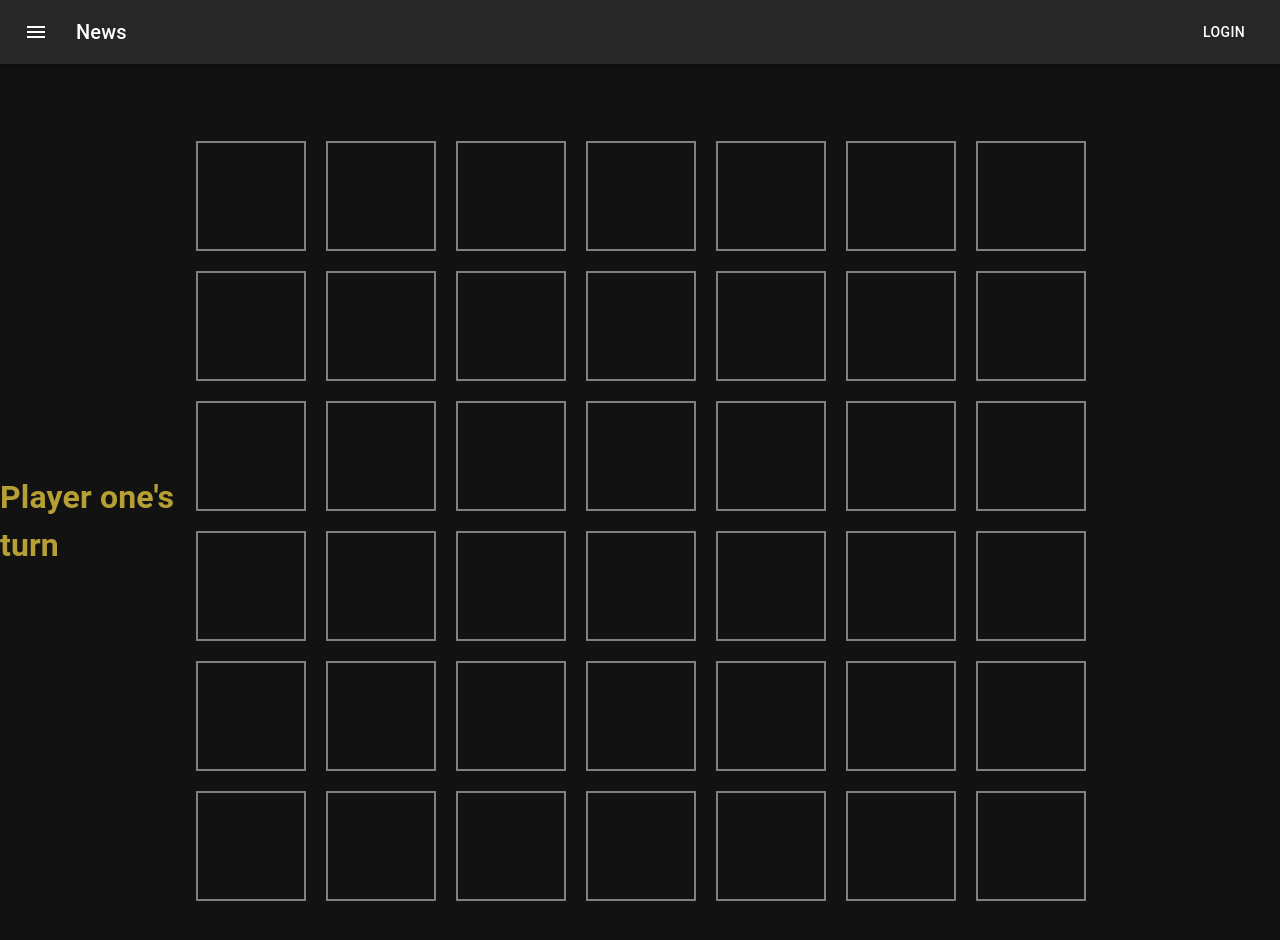
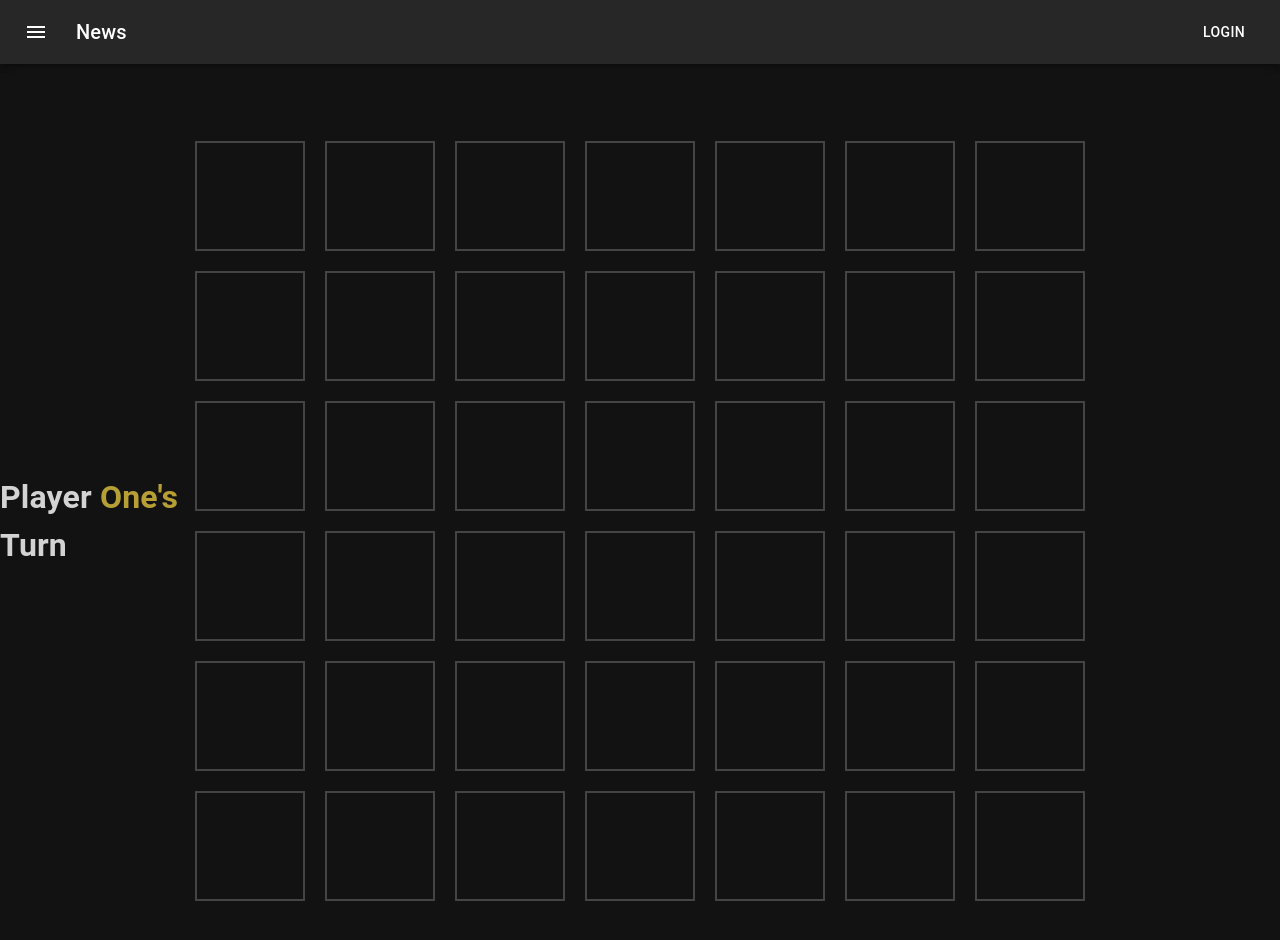
Before and after one commit to unheardof77/Connect-4, a React (Create React App) app in the folder my-app/: page /#/ in a window 1280 px wide. Shown: the top 940 px of the page. Built offline with nearby package versions, Linux system fonts and the light colour scheme.

Commit message:
final styling applied to board outline and board pieces now fall appropriately

```diff
--- a/my-app/src/Components/Board/Board.css
+++ b/my-app/src/Components/Board/Board.css
@@ -11,13 +11,12 @@
 .boardCell {
     min-width: 110px;
     height: 110px;
-    border: 2px solid gray;
+    border: 2px solid #444444;
     font-size: 4em;
     margin: 10px;
     display: flex;
     justify-content: center;
     align-items: center;
-    color: gray;
 }
 
 .boardCell:hover {
--- a/my-app/src/Components/Board/Board.tsx
+++ b/my-app/src/Components/Board/Board.tsx
@@ -1,11 +1,13 @@
 import { jsx } from "@emotion/react";
-import { useState, MouseEvent } from "react";
+import { useState, MouseEvent, useReducer } from "react";
 import {BsFillCircleFill} from "react-icons/bs"
 import './Board.css'
 let boardPieces: string[][] = [[], [], [], [], [], [], []];
 
 export default function Board() {
     const [playerTurn, setTurn] = useState(true);
+    const [ignored, forceUpdate] = useReducer(x => x + 1, 0);
+    const [inProgress, setInProgress] = useState(false);
 
     const regexTest = (testString: string) => {
         const regexColX = /xxxx/;
@@ -91,18 +93,35 @@ export default function Board() {
         checkDiagonalWin();
     };
 
-    function whatPositionPicked(e: MouseEvent<HTMLTableRowElement>) {
+    async function whatPositionPicked(e: MouseEvent<HTMLTableRowElement>) {
+        if (inProgress) return;
+
+        setInProgress(true);
         const index = Number(e.currentTarget.getAttribute('data-index'))
 
+        //programatic changes to board pieces array of arrays to mock falling "animation"
+        const initialLength = boardPieces[index].length;
+        for (let i=5; i>=initialLength; i--) {
+            const ArrayToConcat = Array(i-initialLength).fill("null");
+            playerTurn ? boardPieces[index]=[...boardPieces[index], ...ArrayToConcat, "x"] : boardPieces[index]=[...boardPieces[index], ...ArrayToConcat, "O"];
+            forceUpdate();
+            console.log(i);
+            console.log(boardPieces[index]);
+            await new Promise(resolve => setTimeout(resolve, 150));
+            boardPieces[index].splice(initialLength, 6);
+            forceUpdate();
+        }
+        console.log(boardPieces[index]);
+
         if (playerTurn && boardPieces[index].length < 6) {
-            console.log('whatRan')
-            boardPieces[index].push('x')
+            boardPieces[index].push('x');
             setTurn(false);
+            setInProgress(false);
             didWin();
         } else if (!playerTurn && boardPieces[index].length < 6) {
-            console.log('whatRan')
-            boardPieces[index].push('O')
+            boardPieces[index].push('O');
             setTurn(true);
+            setInProgress(false)
             didWin();
         };
     };
@@ -119,7 +138,7 @@ export default function Board() {
         const cellArray = [];
         for (let j=0; j<6; j++) {
             cellArray.push(
-                <div className="boardCell"><BsFillCircleFill size="85px" color={renderColor(boardPieces[columnIndex][j])}/></div>
+                <td key={`col:${columnIndex}-cell:${j}`} className="boardCell"><BsFillCircleFill size="85px" color={renderColor(boardPieces[columnIndex][j])}/></td>
             )
         }
         return cellArray;
@@ -129,7 +148,7 @@ export default function Board() {
         const colsArray = []
         for (let i=0; i<7; i++) {
             colsArray.push(
-                <tr data-index={i} onClick={whatPositionPicked} className="boardCell-wrapper">
+                <tr key={`col:${i}`} data-index={i} onClick={whatPositionPicked} className="boardCell-wrapper">
                     {renderCells(i)}
                 </tr>
             )
@@ -139,75 +158,14 @@ export default function Board() {
 
     return (
         <>
-            {/* <table style={{ transform: 'rotate(-90deg)', margin: 500 }}>
-                <tbody>
-                    {boardPieces.map((col, index) => <tr data-index={index} onClick={whatPositionPicked} key={`column #${index}`}>{boardPieces[index].map((piece, ind) => <td key={`col #${index} row #${ind}`}>{piece}</td>)}</tr>)}
-                </tbody>
-            </table> */}
             <div className="gameboard-wrapper">
-                <h1 className="player-turn-1" style={playerTurn ? {visibility: "visible"} : {visibility: "hidden"}}>Player one's turn</h1>
+                <h1 style={playerTurn ? {visibility: "visible", color: "lightgray"} : {visibility: "hidden"}}>Player <span className="player-turn-1">One's</span> Turn</h1>
                 <table style={{margin: "0px 50px 0px 50px"}}>
                     <tbody style={{transform: "rotate(-90deg)"}}>
                         {renderBoard()}
-                        {/* <tr data-index={0} onClick={whatPositionPicked} className="boardCell-wrapper">
-                            <div className="boardCell"><BsFillCircleFill size="85px" color={renderColor(boardPieces[0][0])}/></div>
-                            <div className="boardCell"><BsFillCircleFill size="85px" color={renderColor(boardPieces[0][1])}/></div>
-                            <div className="boardCell"><BsFillCircleFill size="85px" color={renderColor(boardPieces[0][2])}/></div>
-                            <div className="boardCell"><BsFillCircleFill size="85px" color={renderColor(boardPieces[0][3])}/></div>
-                            <div className="boardCell"><BsFillCircleFill size="85px" color={renderColor(boardPieces[0][4])}/></div>
-                            <div className="boardCell"><BsFillCircleFill size="85px" color={renderColor(boardPieces[0][5])}/></div>
-                        </tr>
-                        <tr data-index={1} onClick={whatPositionPicked} className="boardCell-wrapper">
-                            <div className="boardCell"><BsFillCircleFill size="85px" color={renderColor(boardPieces[1][0])}/></div>
-                            <div className="boardCell"><BsFillCircleFill size="85px" color={renderColor(boardPieces[1][1])}/></div>
-                            <div className="boardCell"><BsFillCircleFill size="85px" color={renderColor(boardPieces[1][2])}/></div>
-                            <div className="boardCell"><BsFillCircleFill size="85px" color={renderColor(boardPieces[1][3])}/></div>
-                            <div className="boardCell"><BsFillCircleFill size="85px" color={renderColor(boardPieces[1][4])}/></div>
-                            <div className="boardCell"><BsFillCircleFill size="85px" color={renderColor(boardPieces[1][5])}/></div>
-                        </tr>
-                        <tr data-index={2} onClick={whatPositionPicked} className="boardCell-wrapper">
-                            <div className="boardCell"><BsFillCircleFill size="85px" color={renderColor(boardPieces[2][0])}/></div>
-                            <div className="boardCell"><BsFillCircleFill size="85px" color={renderColor(boardPieces[2][1])}/></div>
-                            <div className="boardCell"><BsFillCircleFill size="85px" color={renderColor(boardPieces[2][2])}/></div>
-                            <div className="boardCell"><BsFillCircleFill size="85px" color={renderColor(boardPieces[2][3])}/></div>
-                            <div className="boardCell"><BsFillCircleFill size="85px" color={renderColor(boardPieces[2][4])}/></div>
-                            <div className="boardCell"><BsFillCircleFill size="85px" color={renderColor(boardPieces[2][5])}/></div>
-                        </tr>
-                        <tr data-index={3} onClick={whatPositionPicked} className="boardCell-wrapper">
-                            <div className="boardCell"><BsFillCircleFill size="85px" color={renderColor(boardPieces[3][0])}/></div>
-                            <div className="boardCell"><BsFillCircleFill size="85px" color={renderColor(boardPieces[3][1])}/></div>
-                            <div className="boardCell"><BsFillCircleFill size="85px" color={renderColor(boardPieces[3][2])}/></div>
-                            <div className="boardCell"><BsFillCircleFill size="85px" color={renderColor(boardPieces[3][3])}/></div>
-                            <div className="boardCell"><BsFillCircleFill size="85px" color={renderColor(boardPieces[3][4])}/></div>
-                            <div className="boardCell"><BsFillCircleFill size="85px" color={renderColor(boardPieces[3][5])}/></div>
-                        </tr>
-                        <tr data-index={4} onClick={whatPositionPicked} className="boardCell-wrapper">
-                            <div className="boardCell"><BsFillCircleFill size="85px" color={renderColor(boardPieces[4][0])}/></div>
-                            <div className="boardCell"><BsFillCircleFill size="85px" color={renderColor(boardPieces[4][1])}/></div>
-                            <div className="boardCell"><BsFillCircleFill size="85px" color={renderColor(boardPieces[4][2])}/></div>
-                            <div className="boardCell"><BsFillCircleFill size="85px" color={renderColor(boardPieces[4][3])}/></div>
-                            <div className="boardCell"><BsFillCircleFill size="85px" color={renderColor(boardPieces[4][4])}/></div>
-                            <div className="boardCell"><BsFillCircleFill size="85px" color={renderColor(boardPieces[4][5])}/></div>
-                        </tr>
-                        <tr data-index={5} onClick={whatPositionPicked} className="boardCell-wrapper">
-                            <div className="boardCell"><BsFillCircleFill size="85px" color={renderColor(boardPieces[5][0])}/></div>
-                            <div className="boardCell"><BsFillCircleFill size="85px" color={renderColor(boardPieces[5][1])}/></div>
-                            <div className="boardCell"><BsFillCircleFill size="85px" color={renderColor(boardPieces[5][2])}/></div>
-                            <div className="boardCell"><BsFillCircleFill size="85px" color={renderColor(boardPieces[5][3])}/></div>
-                            <div className="boardCell"><BsFillCircleFill size="85px" color={renderColor(boardPieces[5][4])}/></div>
-                            <div className="boardCell"><BsFillCircleFill size="85px" color={renderColor(boardPieces[5][5])}/></div>
-                        </tr>
-                        <tr data-index={6} onClick={whatPositionPicked} className="boardCell-wrapper">
-                            <div className="boardCell"><BsFillCircleFill size="85px" color={renderColor(boardPieces[6][0])}/></div>
-                            <div className="boardCell"><BsFillCircleFill size="85px" color={renderColor(boardPieces[6][1])}/></div>
-                            <div className="boardCell"><BsFillCircleFill size="85px" color={renderColor(boardPieces[6][2])}/></div>
-                            <div className="boardCell"><BsFillCircleFill size="85px" color={renderColor(boardPieces[6][3])}/></div>
-                            <div className="boardCell"><BsFillCircleFill size="85px" color={renderColor(boardPieces[6][4])}/></div>
-                            <div className="boardCell"><BsFillCircleFill size="85px" color={renderColor(boardPieces[6][5])}/></div>
-                        </tr> */}
                     </tbody>
                 </table>
-                <h1 className="player-turn-2" style={playerTurn ? {visibility: "hidden"} : {visibility: "visible"}}>Player two's turn</h1>
+                <h1 style={playerTurn ? {visibility: "hidden"} : {visibility: "visible", color: "lightgray"}}>Player <span className="player-turn-2">Two's</span> Turn</h1>
             </div>
         </>
     );
```
